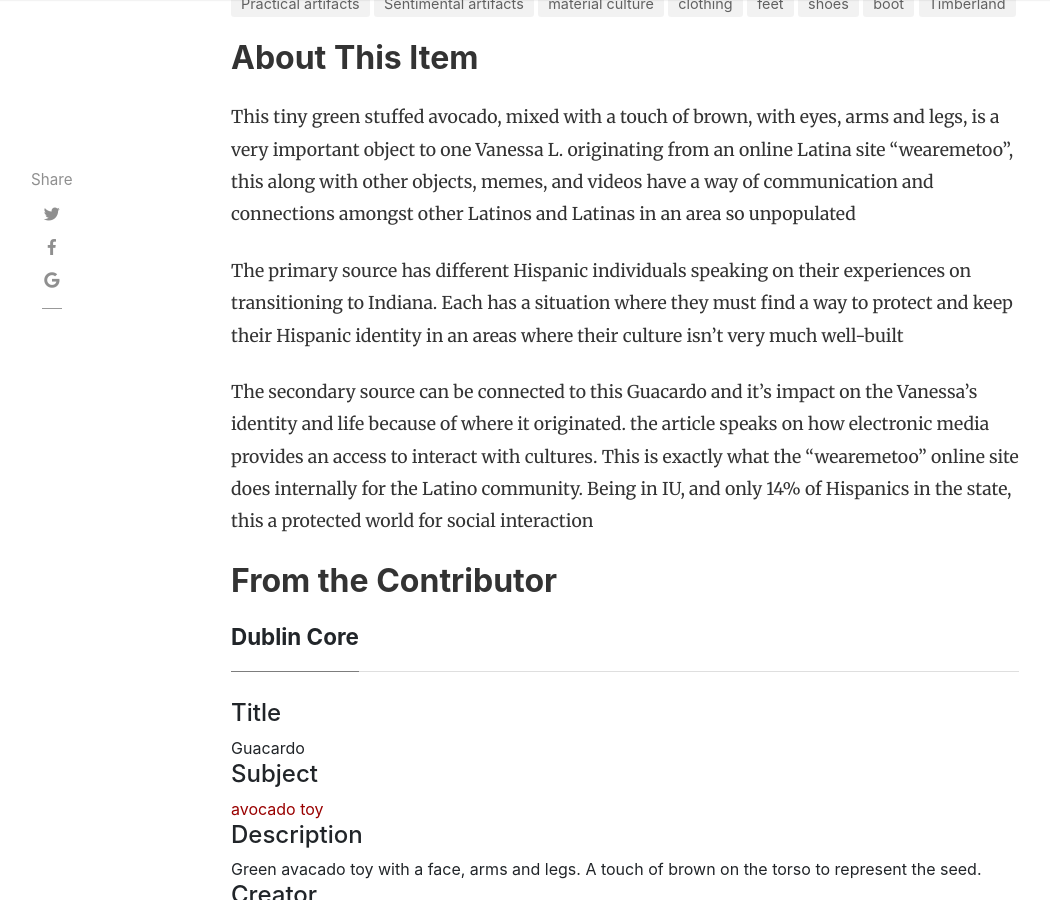
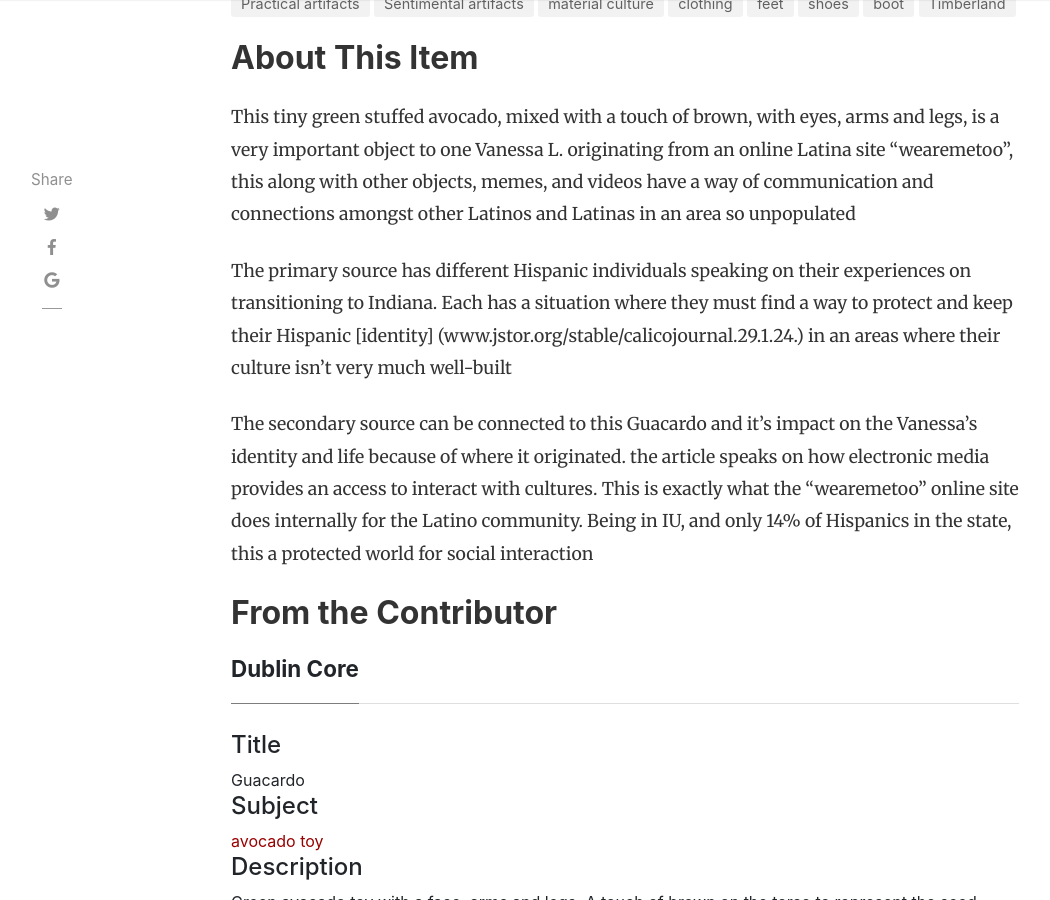
Before and after one commit to H301HistoryHarvest/H301HistoryHarvest, a Jekyll site: the page built from _items/2019-10-01-0006.md, in a window 1280 px wide and 900 px high, scrolled down 322 px. Shown: the whole window, without its empty margins (54-1104 px from the left). Built offline with Jekyll 4.4.1, drawn with Linux system fonts in a browser that asks for light colours; nearby versions of some CDN libraries; comment, search, counter and statistics services are not loaded.

Commit message:
Update 2019-10-01-0006.md

```diff
--- a/_items/2019-10-01-0006.md
+++ b/_items/2019-10-01-0006.md
@@ -18,7 +18,7 @@ tags: [ material culture, clothing, feet, shoes, boot, Timberland ]
 
 This tiny green stuffed avocado, mixed with a touch of brown, with eyes, arms and legs, is a very important object to one Vanessa L. originating from an online Latina site “wearemetoo”, this along with other objects, memes, and videos have a way of communication and connections amongst other Latinos and Latinas in an area so unpopulated
 
-The primary source has different Hispanic individuals speaking on their experiences on transitioning to Indiana. Each has a situation where they must find a way to protect and keep their Hispanic identity in an areas where their culture isn’t very much well-built
+The primary source has different Hispanic individuals speaking on their experiences on transitioning to Indiana. Each has a situation where they must find a way to protect and keep their Hispanic [identity] (www.jstor.org/stable/calicojournal.29.1.24.) in an areas where their culture isn’t very much well-built
 
 The secondary source can be connected to this Guacardo and it’s impact on the Vanessa’s identity and life because of where it originated. the article speaks on how electronic media provides an access to interact with cultures. This is exactly what the “wearemetoo” online site does internally for the Latino community. Being in IU, and only 14% of Hispanics in the state, this a protected world for social interaction
 
```
